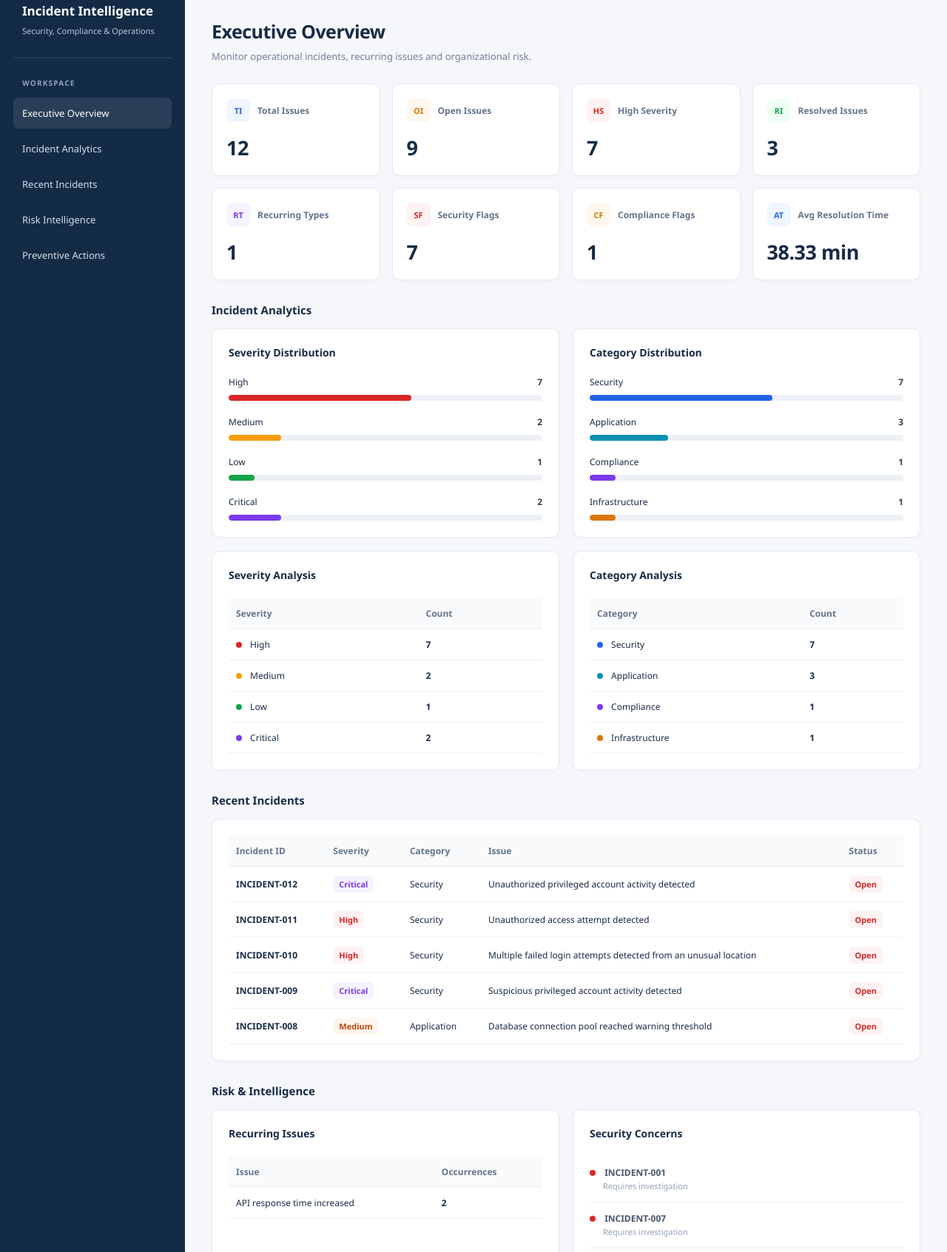
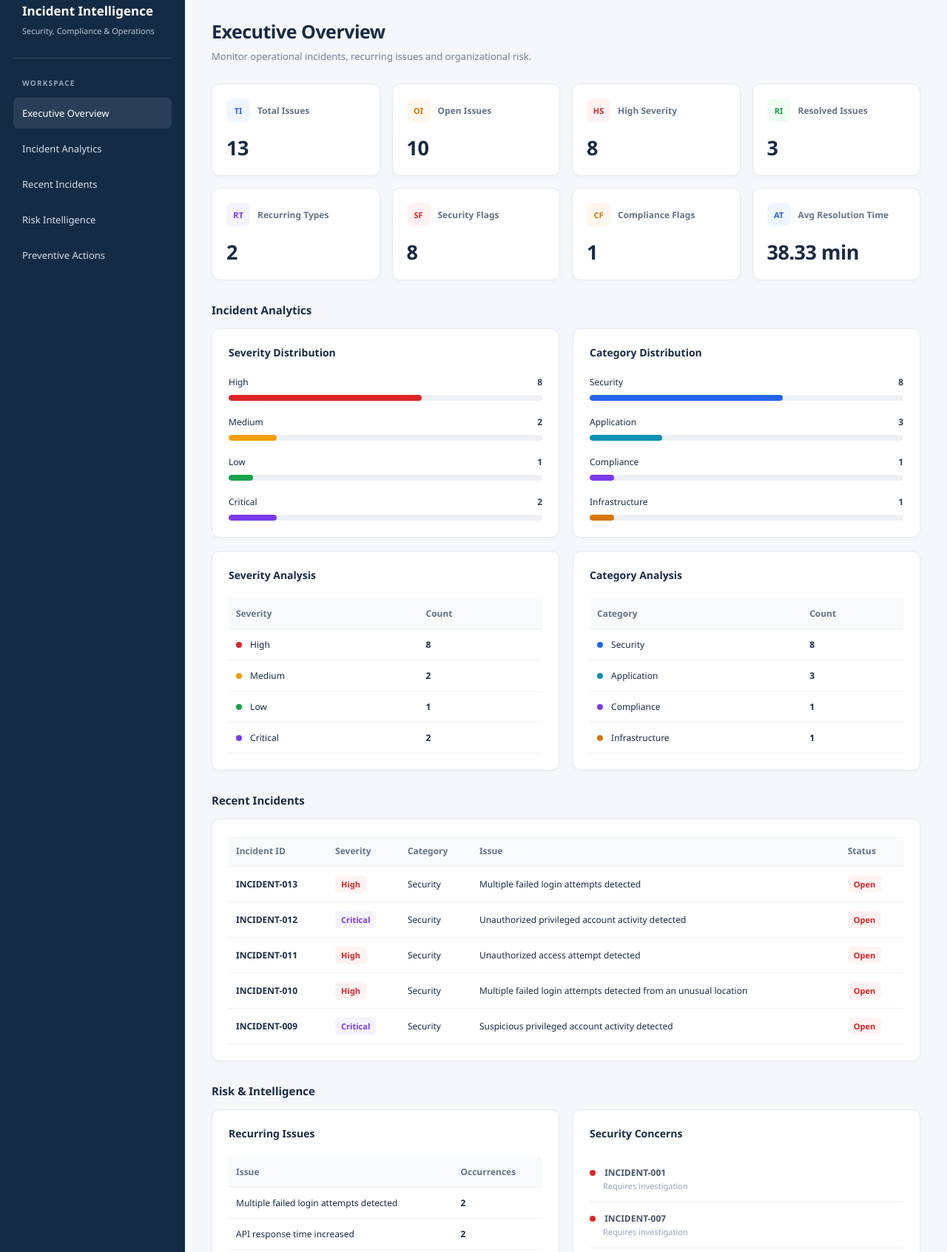
Before and after one commit to gaddamdheeraj/AI-Incident-Intelligence, a plain HTML site: page index.html in a window 1280 px wide. Shown: the part 77-1770 px from the top of the page at 74% size. Drawn offline with Linux system fonts and the light colour scheme.

Commit message:
Update incident intelligence dashboard

```diff
--- a/index.html
+++ b/index.html
@@ -520,7 +520,7 @@ li:last-child {
                 <span class="metric-icon blue">TI</span>
                 <span class="metric-label">Total Issues</span>
             </div>
-            <div class="metric-value">12</div>
+            <div class="metric-value">13</div>
         </article>
 
         <article class="metric-card">
@@ -528,7 +528,7 @@ li:last-child {
                 <span class="metric-icon orange">OI</span>
                 <span class="metric-label">Open Issues</span>
             </div>
-            <div class="metric-value">9</div>
+            <div class="metric-value">10</div>
         </article>
 
         <article class="metric-card">
@@ -536,7 +536,7 @@ li:last-child {
                 <span class="metric-icon red">HS</span>
                 <span class="metric-label">High Severity</span>
             </div>
-            <div class="metric-value">7</div>
+            <div class="metric-value">8</div>
         </article>
 
         <article class="metric-card">
@@ -552,7 +552,7 @@ li:last-child {
                 <span class="metric-icon purple">RT</span>
                 <span class="metric-label">Recurring Types</span>
             </div>
-            <div class="metric-value">1</div>
+            <div class="metric-value">2</div>
         </article>
 
         <article class="metric-card">
@@ -560,7 +560,7 @@ li:last-child {
                 <span class="metric-icon red">SF</span>
                 <span class="metric-label">Security Flags</span>
             </div>
-            <div class="metric-value">7</div>
+            <div class="metric-value">8</div>
         </article>
 
         <article class="metric-card">
@@ -592,11 +592,11 @@ li:last-child {
             <div class="bar-item">
                 <div class="bar-heading">
                     <span>High</span>
-                    <strong>7</strong>
+                    <strong>8</strong>
                 </div>
                 <div class="bar-track">
                     <div class="bar-fill"
-                         style="width:58.3%;background:#dc2626">
+                         style="width:61.5%;background:#dc2626">
                     </div>
                 </div>
             </div>
@@ -608,7 +608,7 @@ li:last-child {
                 </div>
                 <div class="bar-track">
                     <div class="bar-fill"
-                         style="width:16.7%;background:#f59e0b">
+                         style="width:15.4%;background:#f59e0b">
                     </div>
                 </div>
             </div>
@@ -620,7 +620,7 @@ li:last-child {
                 </div>
                 <div class="bar-track">
                     <div class="bar-fill"
-                         style="width:8.3%;background:#16a34a">
+                         style="width:7.7%;background:#16a34a">
                     </div>
                 </div>
             </div>
@@ -632,7 +632,7 @@ li:last-child {
                 </div>
                 <div class="bar-track">
                     <div class="bar-fill"
-                         style="width:16.7%;background:#7c3aed">
+                         style="width:15.4%;background:#7c3aed">
                     </div>
                 </div>
             </div>
@@ -645,11 +645,11 @@ li:last-child {
             <div class="bar-item">
                 <div class="bar-heading">
                     <span>Security</span>
-                    <strong>7</strong>
+                    <strong>8</strong>
                 </div>
                 <div class="bar-track">
                     <div class="bar-fill"
-                         style="width:58.3%;background:#2563eb">
+                         style="width:61.5%;background:#2563eb">
                     </div>
                 </div>
             </div>
@@ -661,7 +661,7 @@ li:last-child {
                 </div>
                 <div class="bar-track">
                     <div class="bar-fill"
-                         style="width:25.0%;background:#0891b2">
+                         style="width:23.1%;background:#0891b2">
                     </div>
                 </div>
             </div>
@@ -673,7 +673,7 @@ li:last-child {
                 </div>
                 <div class="bar-track">
                     <div class="bar-fill"
-                         style="width:8.3%;background:#7c3aed">
+                         style="width:7.7%;background:#7c3aed">
                     </div>
                 </div>
             </div>
@@ -685,7 +685,7 @@ li:last-child {
                 </div>
                 <div class="bar-track">
                     <div class="bar-fill"
-                         style="width:8.3%;background:#d97706">
+                         style="width:7.7%;background:#d97706">
                     </div>
                 </div>
             </div>
@@ -704,7 +704,7 @@ li:last-child {
                 <span class="dot" style="background:#dc2626"></span>
                 High
             </td>
-            <td><strong>7</strong></td>
+            <td><strong>8</strong></td>
         </tr>
 
         <tr>
@@ -744,7 +744,7 @@ li:last-child {
                 <span class="dot" style="background:#2563eb"></span>
                 Security
             </td>
-            <td><strong>7</strong></td>
+            <td><strong>8</strong></td>
         </tr>
 
         <tr>
@@ -788,6 +788,22 @@ li:last-child {
                         <th>Issue</th>
                         <th>Status</th>
                     </tr>
+
+            <tr>
+                <td><strong>INCIDENT-013</strong></td>
+                <td>
+                    <span class="severity-badge high">
+                        High
+                    </span>
+                </td>
+                <td>Security</td>
+                <td>Multiple failed login attempts detected</td>
+                <td>
+                    <span class="status-badge status-open">
+                        Open
+                    </span>
+                </td>
+            </tr>
 
             <tr>
                 <td><strong>INCIDENT-012</strong></td>
@@ -853,22 +869,6 @@ li:last-child {
                 </td>
             </tr>
 
-            <tr>
-                <td><strong>INCIDENT-008</strong></td>
-                <td>
-                    <span class="severity-badge medium">
-                        Medium
-                    </span>
-                </td>
-                <td>Application</td>
-                <td>Database connection pool reached warning threshold</td>
-                <td>
-                    <span class="status-badge status-open">
-                        Open
-                    </span>
-                </td>
-            </tr>
-
                 </table>
             </article>
         </section>
@@ -881,7 +881,7 @@ li:last-child {
                     <h3>Recurring Issues</h3>
                     <table>
                         <tr><th>Issue</th><th>Occurrences</th></tr>
-                        <tr><td>API response time increased</td><td><strong>2</strong></td></tr>
+                        <tr><td>Multiple failed login attempts detected</td><td><strong>2</strong></td></tr><tr><td>API response time increased</td><td><strong>2</strong></td></tr>
                     </table>
                 </article>
 
@@ -927,6 +927,12 @@ li:last-child {
         <li>
             <span class="status-dot danger"></span>
             <strong>INCIDENT-012</strong>
+            <span class="review-label">Requires investigation</span>
+        </li>
+
+        <li>
+            <span class="status-dot danger"></span>
+            <strong>INCIDENT-013</strong>
             <span class="review-label">Requires investigation</span>
         </li>
         </ul>
```
